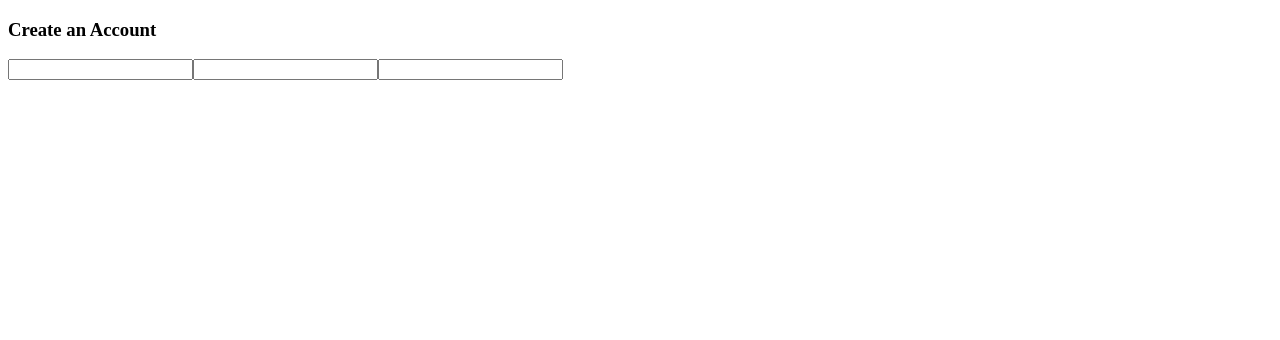
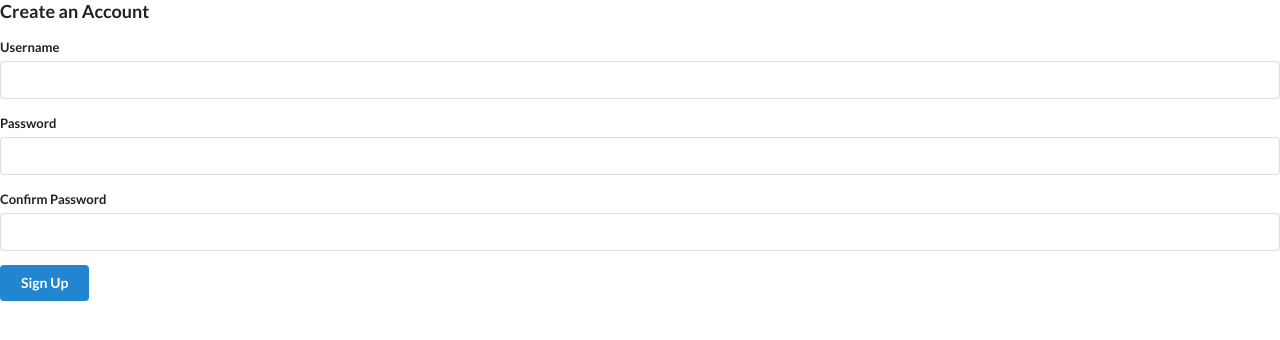
Before and after one commit to fundayluck/emailclient, an Angular app: page /signup in a window 1280 px wide. Shown: the top 340 px of the page. Built offline with nearby package versions, Linux system fonts and the light colour scheme.

Commit message:
adding basic styling

```diff
--- a/package.json
+++ b/package.json
@@ -23,6 +23,7 @@
     "@angular/ssr": "^17.3.3",
     "express": "^4.18.2",
     "rxjs": "~7.8.0",
+    "semantic-ui-css": "^2.5.0",
     "tslib": "^2.3.0",
     "zone.js": "~0.14.3"
   },
--- a/src/app/auth/signup/signup.component.html
+++ b/src/app/auth/signup/signup.component.html
@@ -1,7 +1,18 @@
 <h3>Create an Account</h3>
 
-<form [formGroup]="authForm">
-  <input formControlName="username" />
-  <input formControlName="password" />
-  <input formControlName="confirmPassword" />
+<form class="ui form" [formGroup]="authForm">
+  <div class="field">
+    <label class="">Username</label>
+    <input formControlName="username" />
+  </div>
+  <div class="field">
+    <label class="">Password</label>
+    <input formControlName="password" />
+  </div>
+  <div class="field">
+    <label class="">Confirm Password</label>
+    <input formControlName="confirmPassword" />
+  </div>
+
+  <button class="ui submit button primary">Sign Up</button>
 </form>
--- a/src/styles.css
+++ b/src/styles.css
@@ -1 +1,2 @@
 /* You can add global styles to this file, and also import other style files */
+@import "semantic-ui-css/semantic.css";
```
Also changed, not shown: 1 other file (tests, documents, lock files or other folders).
